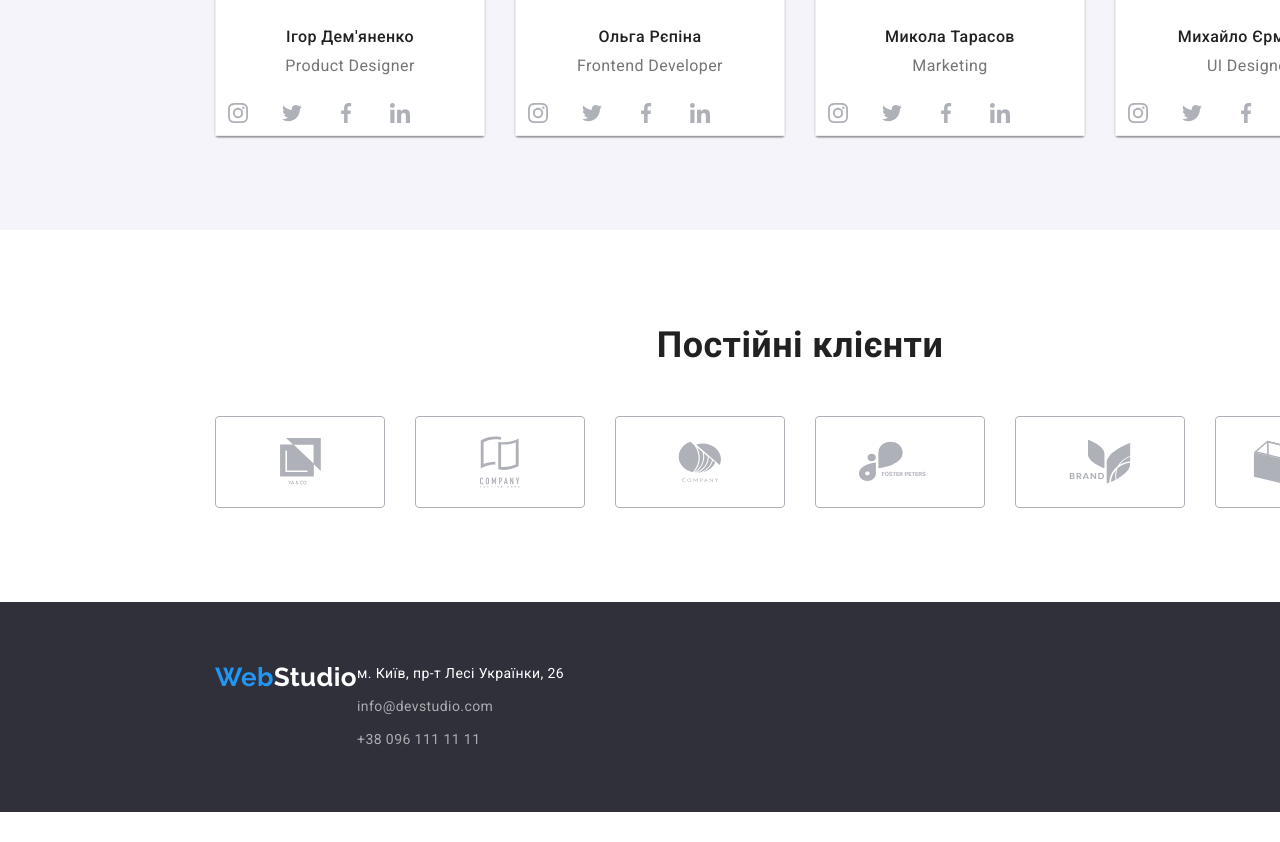
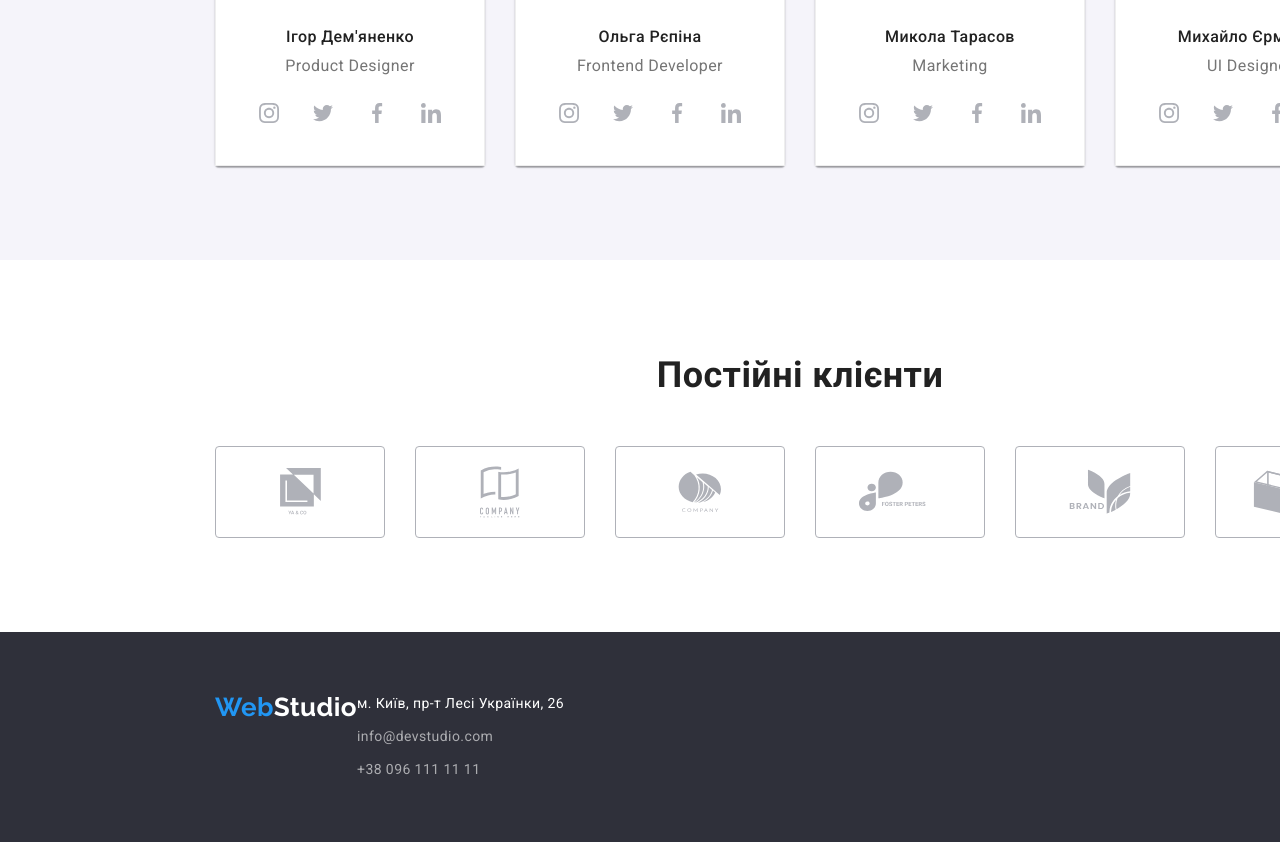
Before and after one commit to LingIgor/goit-markup-hw-04, a plain HTML site: page index.html in a window 1280 px wide. Shown: the part 2074-2916 px from the top of the page. Before the commit the page ends 2886 px from the top, so only its background shows below. Drawn offline with nearby package versions, Linux system fonts and the light colour scheme.

Commit message:
change 4

```diff
--- a/CSS/styles.css
+++ b/CSS/styles.css
@@ -353,7 +353,10 @@ img {
 
 .team-soc-list {
   display: flex;
-  padding: 0 32px 30px;
+  align-items: center;
+  justify-content: center;
+  padding: 0;
+  padding-bottom: 30px;
   gap: 10px;
 }
 
@@ -507,10 +510,6 @@ img {
   color: var(--back-color);
 }
 
-.team-soc-list {
-  padding: 0;
-  margin: 0;
-}
 .soc-item {
 }
 
```
